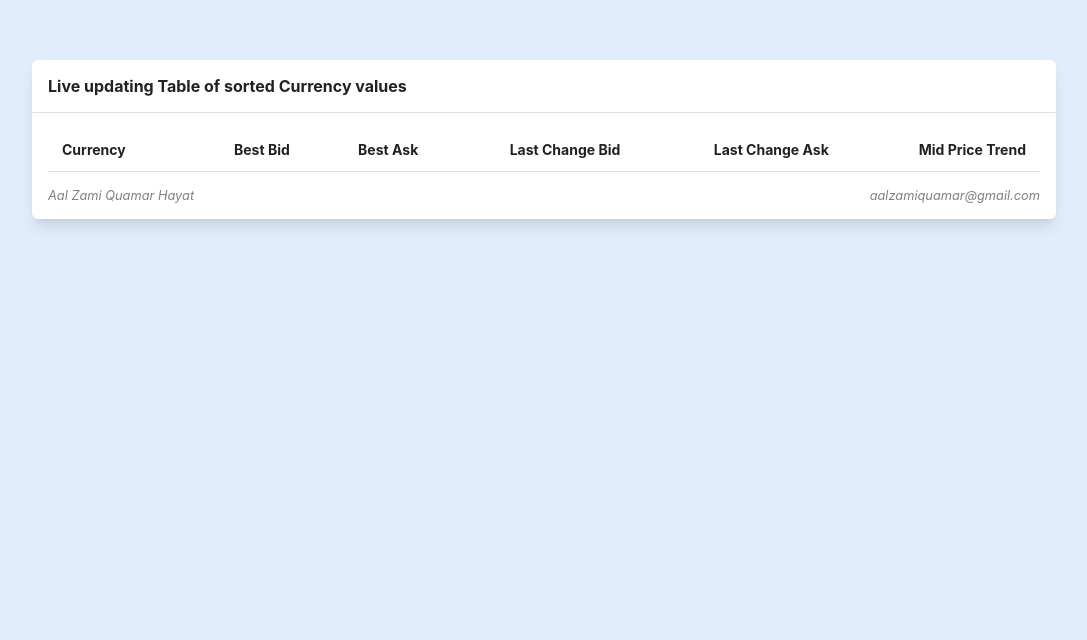
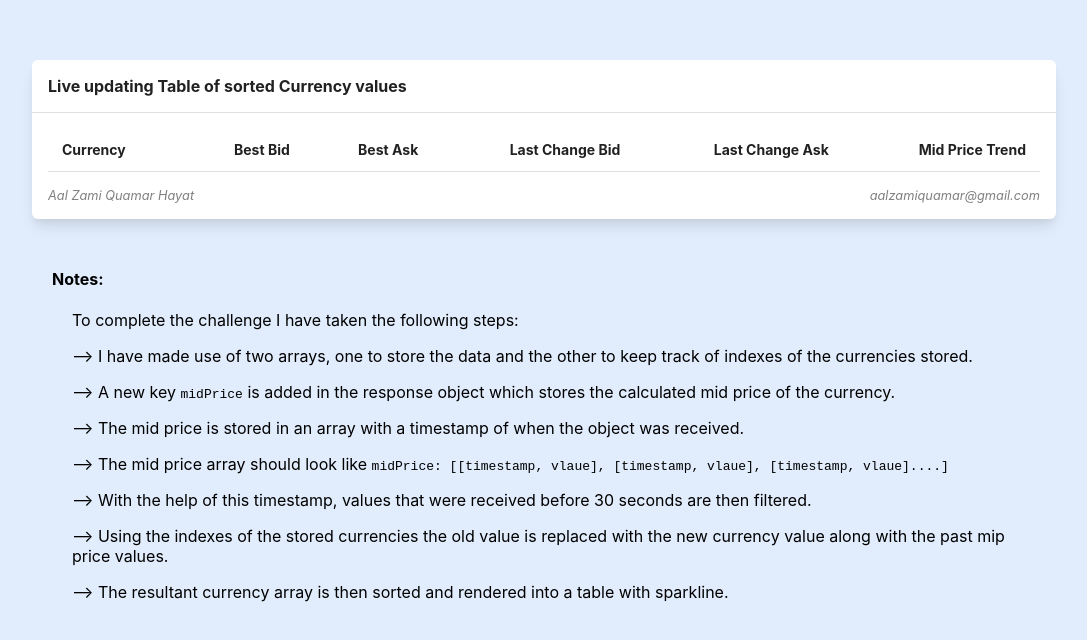
Before and after one commit to Aalzami/dev-challenge-db, a website with bundled scripts: page site/index.html in a window 1280 px wide. Shown: the whole page, without its empty margins (104-1191 px from the left). Built offline with nearby package versions, Linux system fonts and the light colour scheme; no server answers.

Commit message:
Add notes

```diff
--- a/site/index.html
+++ b/site/index.html
@@ -42,6 +42,18 @@
 			</div>
 		</div>
 
+		<div class="notes">
+			<h4>Notes:</h4>
+			<p>To complete the challenge I have taken the following steps:</p>
+			<p>--> I have made use of two arrays, one to store the data and the other to keep track of indexes of the currencies stored.</p>
+			<p>--> A new key <code>midPrice</code> is added in the response object which stores the calculated mid price of the currency.</p>
+			<p>--> The mid price is stored in an array with a timestamp of when the object was received.</p>
+			<p>--> The mid price array should look like <code>midPrice: [[timestamp, vlaue], [timestamp, vlaue], [timestamp, vlaue]....]</code></p>
+			<p>--> With the help of this timestamp, values that were received before 30 seconds are then filtered.</p>
+			<p>--> Using the indexes of the stored currencies the old value is replaced with the new currency value along with the past mip price values.</p>
+			<p>--> The resultant currency array is then sorted and rendered into a table with sparkline.</p>
+		</div>
+
 	</section>
 
 	<!-- Code you write in index.js and anything it depends on will be bundled into bundle.js and
--- a/site/style.css
+++ b/site/style.css
@@ -112,6 +112,13 @@ h2 {
   flex-direction: row-reverse;
 }
 
+.notes {
+  margin: 50px 20px;
+}
+.notes p {
+  margin-left: 20px;
+}
+
 /* tr:nth-child(even) {
   background-color: #f0f0f0;
 }
```
